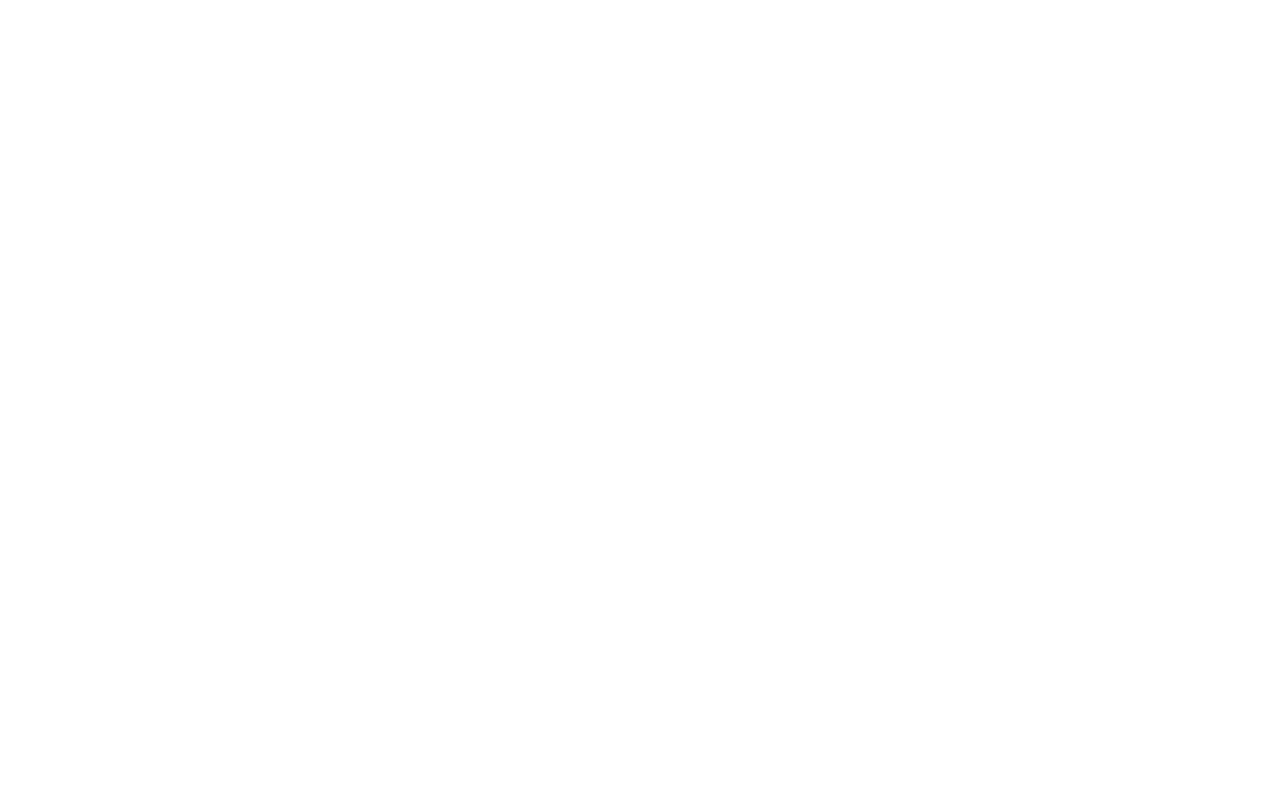
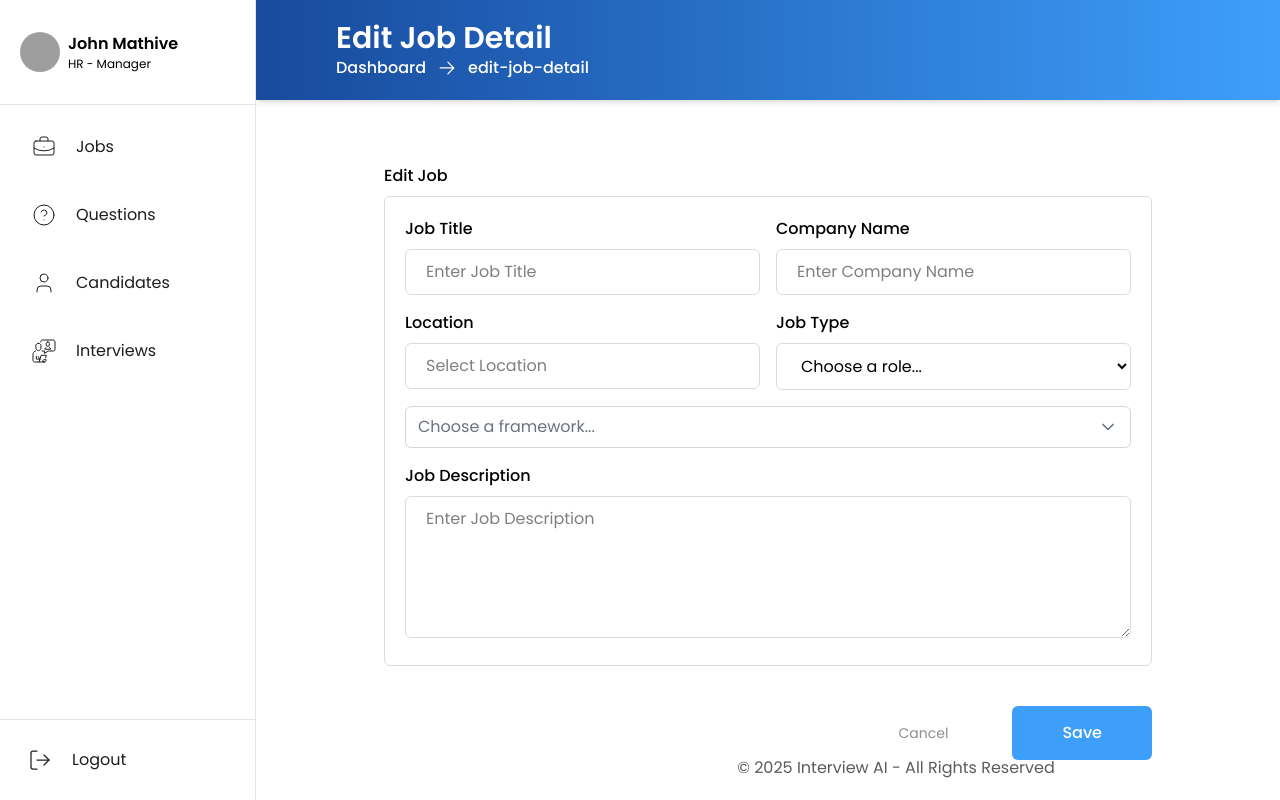
Before and after one commit to Nanthakumar-Cueverz/Job-Dashboard-Management, a React (Vite) app: page /interviewai/edit-job-detail in a window 1280 px wide. Before the commit this address had no page. Built offline with nearby package versions, Linux system fonts and the light colour scheme; grey boxes are pictures that could not be loaded.

Commit message:
Update a Job Details

```diff
--- a/src/components/ui/Footer.jsx
+++ b/src/components/ui/Footer.jsx
@@ -2,7 +2,7 @@
 
 const Footer = () => {
     return (
-        <div className='py-5'>
+        <div className='py-5 fixed bottom-0 w-full'>
             <h2 className='text-paragraph text-center'>
                 © 2025 Interview AI - All Rights Reserved
             </h2>
--- a/src/components/ui/Header.jsx
+++ b/src/components/ui/Header.jsx
@@ -11,6 +11,7 @@
         '/candidates': 'Candidates',
         '/job-detail': 'Job Detail',
         '/create-job': 'Create Job',
+        '/edit-job-detail': 'Edit Job Detail',
     };
 
     const title = pageTitles[location.pathname] || 'Dashboard';
--- a/src/components/ui/JobDetailsForm.jsx
+++ b/src/components/ui/JobDetailsForm.jsx
@@ -4,7 +4,7 @@
 import MultiSelectDropdown from '../common/MultiSelectDropdown';
 import SelectMenu from '../common/SelectMenu';
 
-const JobDetailsForm = ({ formData, setFormData }) => {
+const JobDetailsForm = ({ formData, setFormData , title}) => {
     const [selectedRole, setSelectedRole] = useState('');
     const options = [
         { value: 'react', label: 'React' },
@@ -21,7 +21,7 @@
     ];
     return (
         <div>
-            <h1 className='mb-2 block text-base font-medium text-black'>Upload Job Details</h1>
+            <h1 className='mb-2 block text-base font-medium text-black'>{title}</h1>
             <div className='grid grid-cols-2 gap-4 border border-border-primary rounded-md p-5 '>
                 <Input
                     label='Job Title'
--- a/src/pages/Dashboard.jsx
+++ b/src/pages/Dashboard.jsx
@@ -132,7 +132,11 @@
                 title='Upload a Job Requirement'
             />
             <div className='py-5 space-y-5'>
-                <JobDetailsForm formData={formData} setFormData={setFormData} />
+                <JobDetailsForm
+                    formData={formData}
+                    setFormData={setFormData}
+                    title='Upload Job Details'
+                />
             </div>
         </div>
     );
--- /dev/null
+++ b/src/pages/EditJobDetails.jsx
@@ -0,0 +1,41 @@
+import React, { useState } from 'react';
+import JobDetailsForm from '../components/ui/JobDetailsForm';
+import { toast } from 'react-hot-toast';
+import { Check } from 'lucide-react';
+const EditJobDetails = () => {
+    const [formData, setFormData] = useState({
+        title: '',
+        company: '',
+        location: '',
+        description: '',
+        selectedOptions: [],
+    });
+    return (
+        <div className='max-w-3xl mx-auto py-10'>
+            <JobDetailsForm formData={formData} setFormData={setFormData} title='Edit Job' />
+            <div className='py-10 text-end'>
+                <button className='modal-btn-outline border-0 px-16'>Cancel</button>
+                <button
+                    className='btn-fill'
+                    onClick={() => {
+                        toast.custom(
+                            (t) => (
+                                <div className='bg-green-200 text-primary-green px-5 flex font-semibold items-center rounded-md whitespace-nowrap text-xs py-3'>
+                                    <Check className='bg-primary-green text-white rounded-full p-0.5 mr-2 h-4 w-4 stroke-3' />
+                                    The job has been Updated successfully.
+                                </div>
+                            ),
+                            {
+                                duration: 5000,
+                            },
+                        );
+                    }}
+                >
+                    Save
+                </button>
+            </div>
+        </div>
+    );
+};
+
+export default EditJobDetails;
--- a/src/pages/Jobs.jsx
+++ b/src/pages/Jobs.jsx
@@ -143,7 +143,7 @@
 export const OptionsButton = ({ onEdit }) => {
     const [deleteJobsConfirm, setDeleteJobsConfirm] = useState(false);
     const [isOpen, setIsOpen] = useState(false);
-
+    const navigate = useNavigate();
     return (
         <>
             <div className='relative inline-block'>
@@ -153,10 +153,7 @@
                 {isOpen && (
                     <div className='absolute text-start right-0  w-32 bg-white border border-border-primary  rounded-md shadow-lg z-10 px-3'>
                         <button
-                            onClick={() => {
-                                setIsOpen(false);
-                                onEdit && onEdit();
-                            }}
+                            onClick={() => navigate('/edit-job-detail')}
                             className='flex items-center w-full py-3 text-sm text-start text-primary font-medium border-b border-border-primary'
                         >
                             <EditIcon className='mr-2 w-4 h-4 stroke-2 ' /> Edit
--- a/src/routes.jsx
+++ b/src/routes.jsx
@@ -4,6 +4,7 @@
 import InterviewPage from './pages/InterviewPage.jsx';
 import Candidates from './pages/Candidates.jsx';
 import Questions from './pages/Questions.jsx';
+import EditJobDetails from './pages/EditJobDetails.jsx';
 const Jobs = lazy(() => import('./pages/Jobs.jsx'));
 const Dashboard = lazy(() => import('./pages/Dashboard.jsx'));
 const Login = lazy(() => import('./pages/Login.jsx'));
@@ -50,6 +51,14 @@
         ),
     },
     {
+        path: '/edit-job-detail',
+        element: (
+            <DashboardLayout>
+                <EditJobDetails />
+            </DashboardLayout>
+        ),
+    },
+    {
         path: '/',
         element: (
             <DashboardLayout>
```
